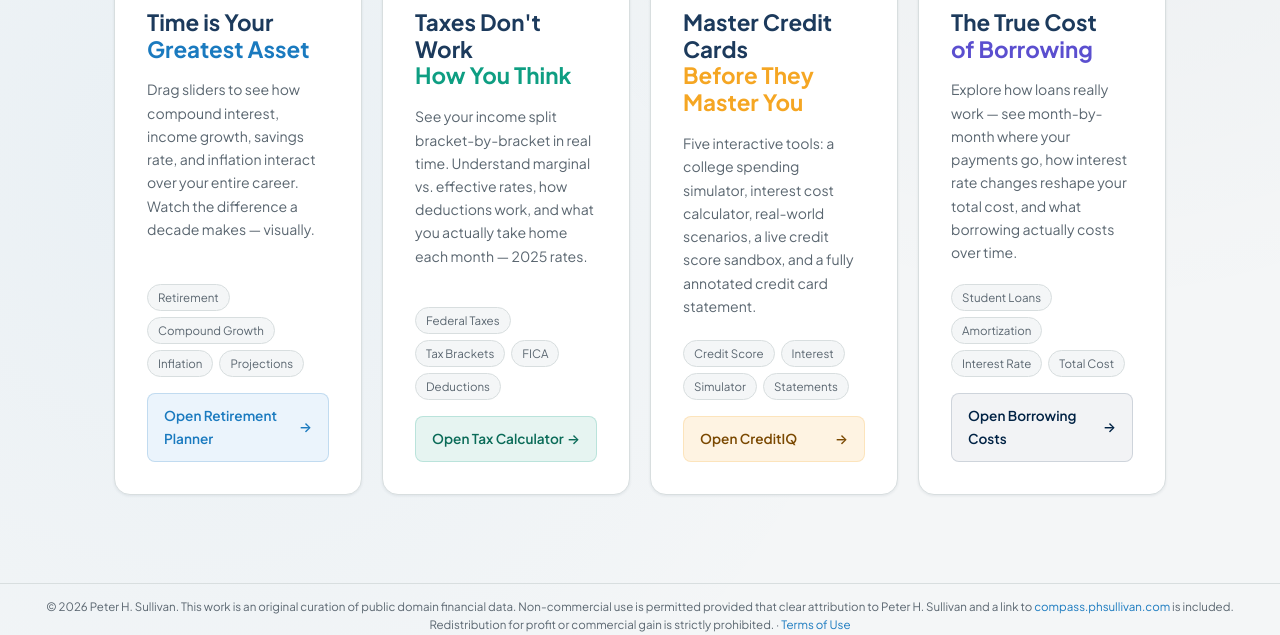
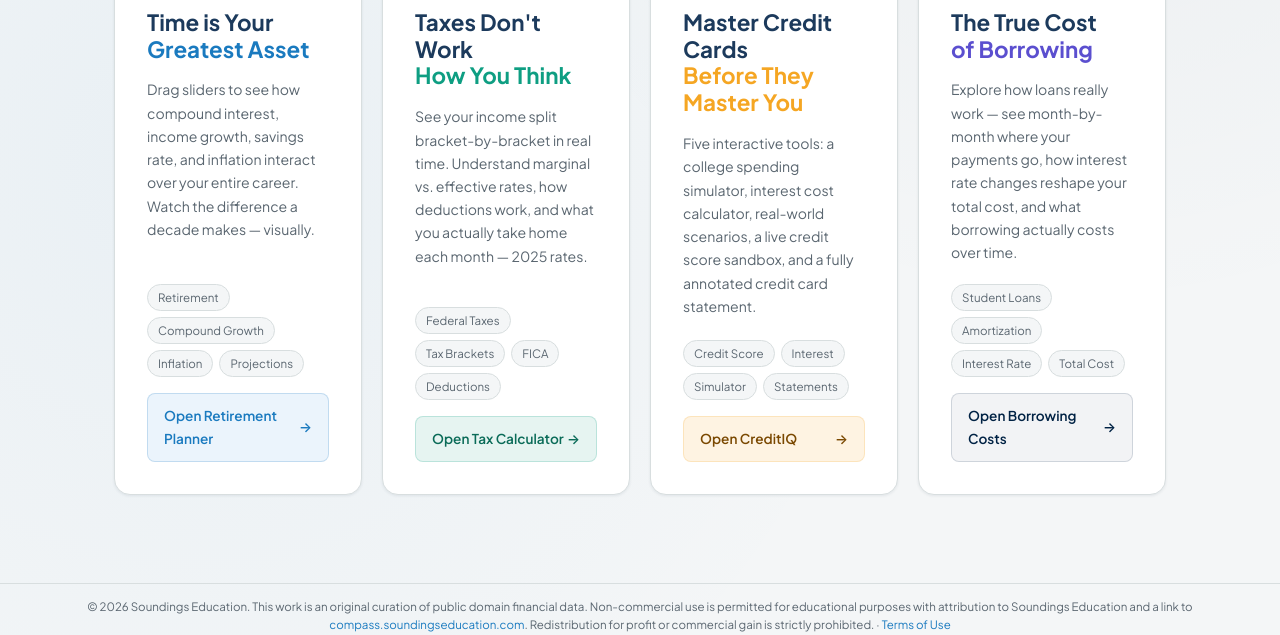
Before and after one commit to phsullivan/financial-compass, a plain HTML site: page financial-compass.html in a window 1280 px wide. Shown: the part 567-1202 px from the top of the page. Drawn offline with nearby package versions, Linux system fonts and the light colour scheme.

Commit message:
Update copyright attribution to Soundings Education
- File header comment: © Peter H. Sullivan / Soundings Education
- Visible page footers: © 2026 Soundings Education, updated domain to compass.soundingseducation.com
- Terms page: Soundings Education as rights holder, Peter H. Sullivan credited as creator
- All compass.phsullivan.com references updated to compass.soundingseducation.com

Co-Authored-By: Claude Sonnet 4.6 <noreply@anthropic.com>

```diff
--- a/financial-compass.html
+++ b/financial-compass.html
@@ -3,15 +3,15 @@
 <head>
 <meta charset="UTF-8">
 <!--
-  © 2026 Peter H. Sullivan.
+  © 2026 Peter H. Sullivan / Soundings Education.
   This work is an original curation of public domain financial data.
   The unique selection, coordination, arrangement, digital presentation,
-  and original instructional design is the intellectual property of Peter H. Sullivan
+  and original instructional design is the intellectual property of Peter H. Sullivan / Soundings Education
   and is protected by copyright law as a "compilation."
-  Non-commercial use is permitted provided that clear attribution to Peter H. Sullivan
-  and a functional link to compass.phsullivan.com is included.
+  Non-commercial use is permitted provided that clear attribution to Soundings Education
+  and a functional link to compass.soundingseducation.com is included.
   Redistribution for profit or commercial gain is strictly prohibited.
-  Full terms: compass.phsullivan.com (Terms of Use)
+  Full terms: compass.soundingseducation.com (Terms of Use)
 -->
 <meta name="viewport" content="width=device-width, initial-scale=1.0">
 <title>Financial Compass — Your Complete Guide to Financial Indepence</title>
@@ -671,7 +671,7 @@ footer { text-align: center; padding: 24px 0 40px; color: var(--muted); font-siz
     </div>
 
   </div>
-  <div class="copyright-notice">© 2026 Peter H. Sullivan. This work is an original curation of public domain financial data. Non-commercial use is permitted provided that clear attribution to Peter H. Sullivan and a link to <a href="https://compass.phsullivan.com" target="_blank">compass.phsullivan.com</a> is included. Redistribution for profit or commercial gain is strictly prohibited. · <a href="#" onclick="showPage('terms');return false;">Terms of Use</a></div>
+  <div class="copyright-notice">© 2026 Soundings Education. This work is an original curation of public domain financial data. Non-commercial use is permitted for educational purposes with attribution to Soundings Education and a link to <a href="https://compass.soundingseducation.com" target="_blank">compass.soundingseducation.com</a>. Redistribution for profit or commercial gain is strictly prohibited. · <a href="#" onclick="showPage('terms');return false;">Terms of Use</a></div>
 </div>
 
 <!-- ══════════════════════════════════════════════════
@@ -781,7 +781,7 @@ footer { text-align: center; padding: 24px 0 40px; color: var(--muted); font-siz
     </div>
   </div>
   <footer>This is a simplified model for educational purposes. Returns are not guaranteed. Consult a financial advisor for personal planning.</footer>
-  <div class="copyright-notice">© 2026 Peter H. Sullivan. This work is an original curation of public domain financial data. Non-commercial use is permitted provided that clear attribution to Peter H. Sullivan and a link to <a href="https://compass.phsullivan.com" target="_blank">compass.phsullivan.com</a> is included. Redistribution for profit or commercial gain is strictly prohibited. · <a href="#" onclick="showPage('terms');return false;">Terms of Use</a></div>
+  <div class="copyright-notice">© 2026 Soundings Education. This work is an original curation of public domain financial data. Non-commercial use is permitted for educational purposes with attribution to Soundings Education and a link to <a href="https://compass.soundingseducation.com" target="_blank">compass.soundingseducation.com</a>. Redistribution for profit or commercial gain is strictly prohibited. · <a href="#" onclick="showPage('terms');return false;">Terms of Use</a></div>
 </div>
 </div>
 
@@ -1003,7 +1003,7 @@ footer { text-align: center; padding: 24px 0 40px; color: var(--muted); font-siz
   </div><!-- end bonus section -->
 
   <footer>For educational purposes only. Based on 2025 federal income tax brackets for a single filer. Does not include state taxes or other credits.</footer>
-  <div class="copyright-notice">© 2026 Peter H. Sullivan. This work is an original curation of public domain financial data. Non-commercial use is permitted provided that clear attribution to Peter H. Sullivan and a link to <a href="https://compass.phsullivan.com" target="_blank">compass.phsullivan.com</a> is included. Redistribution for profit or commercial gain is strictly prohibited. · <a href="#" onclick="showPage('terms');return false;">Terms of Use</a></div>
+  <div class="copyright-notice">© 2026 Soundings Education. This work is an original curation of public domain financial data. Non-commercial use is permitted for educational purposes with attribution to Soundings Education and a link to <a href="https://compass.soundingseducation.com" target="_blank">compass.soundingseducation.com</a>. Redistribution for profit or commercial gain is strictly prohibited. · <a href="#" onclick="showPage('terms');return false;">Terms of Use</a></div>
 </div>
 </div>
 
@@ -1408,7 +1408,7 @@ footer { text-align: center; padding: 24px 0 40px; color: var(--muted); font-siz
   </div>
 
   <footer>For educational purposes only. Calculations assume a fixed interest rate and standard monthly payments. Does not account for fees, income-driven repayment plans, or loan forgiveness programs.</footer>
-  <div class="copyright-notice">© 2026 Peter H. Sullivan. This work is an original curation of public domain financial data. Non-commercial use is permitted provided that clear attribution to Peter H. Sullivan and a link to <a href="https://compass.phsullivan.com" target="_blank">compass.phsullivan.com</a> is included. Redistribution for profit or commercial gain is strictly prohibited. · <a href="#" onclick="showPage('terms');return false;">Terms of Use</a></div>
+  <div class="copyright-notice">© 2026 Soundings Education. This work is an original curation of public domain financial data. Non-commercial use is permitted for educational purposes with attribution to Soundings Education and a link to <a href="https://compass.soundingseducation.com" target="_blank">compass.soundingseducation.com</a>. Redistribution for profit or commercial gain is strictly prohibited. · <a href="#" onclick="showPage('terms');return false;">Terms of Use</a></div>
 </div>
 </div>
 
@@ -1756,7 +1756,7 @@ footer { text-align: center; padding: 24px 0 40px; color: var(--muted); font-siz
   </div>
 
   <footer>This tool is for educational purposes only. Credit score point values are approximate illustrations, not exact FICO calculations.</footer>
-  <div class="copyright-notice">© 2026 Peter H. Sullivan. This work is an original curation of public domain financial data. Non-commercial use is permitted provided that clear attribution to Peter H. Sullivan and a link to <a href="https://compass.phsullivan.com" target="_blank">compass.phsullivan.com</a> is included. Redistribution for profit or commercial gain is strictly prohibited. · <a href="#" onclick="showPage('terms');return false;">Terms of Use</a></div>
+  <div class="copyright-notice">© 2026 Soundings Education. This work is an original curation of public domain financial data. Non-commercial use is permitted for educational purposes with attribution to Soundings Education and a link to <a href="https://compass.soundingseducation.com" target="_blank">compass.soundingseducation.com</a>. Redistribution for profit or commercial gain is strictly prohibited. · <a href="#" onclick="showPage('terms');return false;">Terms of Use</a></div>
 </div>
 </div>
 
@@ -3135,7 +3135,7 @@ homeUpdate();
 <div class="container" style="max-width:820px;margin:0 auto;padding:48px 32px 80px;">
 
   <div style="margin-bottom:40px;">
-    <div style="font-size:.7rem;text-transform:uppercase;letter-spacing:2px;color:var(--accent);font-weight:600;margin-bottom:10px;">compass.phsullivan.com</div>
+    <div style="font-size:.7rem;text-transform:uppercase;letter-spacing:2px;color:var(--accent);font-weight:600;margin-bottom:10px;">compass.soundingseducation.com</div>
     <h1 style="font-family:var(--font-sans);font-size:2.2rem;font-weight:900;color:var(--text);line-height:1.15;margin-bottom:12px;">Terms of Use</h1>
     <div style="font-size:.85rem;color:var(--muted);">Last updated: 2026 &nbsp;·&nbsp; Governed by the laws of the Commonwealth of Massachusetts</div>
   </div>
@@ -3146,7 +3146,7 @@ homeUpdate();
       <div style="font-family:var(--font-sans);font-size:1.6rem;font-weight:900;color:var(--accent);flex-shrink:0;line-height:1;">1</div>
       <div>
         <div style="font-family:var(--font-sans);font-size:1.05rem;font-weight:700;color:var(--text);margin-bottom:10px;">Ownership of Content and "Compilation" Rights</div>
-        <div style="font-size:.88rem;color:var(--muted);line-height:1.75;">The information provided on <strong style="color:var(--text);">compass.phsullivan.com</strong> regarding loan mechanics and financial concepts is derived from public domain sources. However, the unique <strong style="color:var(--text);">selection, coordination, arrangement, digital presentation, and original instructional design</strong> of this information is the original intellectual work of <strong style="color:var(--text);">Peter H. Sullivan</strong> and is protected by copyright law as a <em>"compilation."</em></div>
+        <div style="font-size:.88rem;color:var(--muted);line-height:1.75;">The information provided on <strong style="color:var(--text);">compass.soundingseducation.com</strong> regarding loan mechanics and financial concepts is derived from public domain sources. However, the unique <strong style="color:var(--text);">selection, coordination, arrangement, digital presentation, and original instructional design</strong> of this information is the original intellectual work of <strong style="color:var(--text);">Soundings Education</strong> (created by Peter H. Sullivan) and is protected by copyright law as a <em>"compilation."</em></div>
       </div>
     </div>
   </div>
@@ -3157,7 +3157,7 @@ homeUpdate();
       <div style="font-family:var(--font-sans);font-size:1.6rem;font-weight:900;color:var(--accent);flex-shrink:0;line-height:1;">2</div>
       <div>
         <div style="font-family:var(--font-sans);font-size:1.05rem;font-weight:700;color:var(--text);margin-bottom:10px;">Proprietary Assets</div>
-        <div style="font-size:.88rem;color:var(--muted);line-height:1.75;">All original text, custom graphics, site design, logos, and underlying code are the exclusive property of <strong style="color:var(--text);">Peter H. Sullivan</strong>. Use of these specific assets outside the scope of the Limited License described in Section 3 is strictly prohibited.</div>
+        <div style="font-size:.88rem;color:var(--muted);line-height:1.75;">All original text, custom graphics, site design, logos, and underlying code are the exclusive property of <strong style="color:var(--text);">Soundings Education</strong>. Created by Peter H. Sullivan. Use of these specific assets outside the scope of the Limited License described in Section 3 is strictly prohibited.</div>
       </div>
     </div>
   </div>
@@ -3176,7 +3176,7 @@ homeUpdate();
           </div>
           <div style="background:var(--surface);border:1px solid var(--border);border-left:3px solid var(--accent2);border-radius:0 12px 12px 0;padding:14px 18px;">
             <div style="font-size:.78rem;font-weight:800;text-transform:uppercase;letter-spacing:.8px;color:var(--accent2);margin-bottom:5px;">Mandatory Attribution</div>
-            <div style="font-size:.85rem;color:var(--muted);line-height:1.65;">Any reproduction, excerpt, or redistribution must include a clear and conspicuous credit to <strong style="color:var(--text);">Peter H. Sullivan</strong> and a functional hyperlink to <a href="https://compass.phsullivan.com" target="_blank" style="color:var(--accent);">compass.phsullivan.com</a>.</div>
+            <div style="font-size:.85rem;color:var(--muted);line-height:1.65;">Any reproduction, excerpt, or redistribution must include a clear and conspicuous credit to <strong style="color:var(--text);">Soundings Education</strong> and a functional hyperlink to <a href="https://compass.soundingseducation.com" target="_blank" style="color:var(--accent);">compass.soundingseducation.com</a>.</div>
           </div>
           <div style="background:var(--surface);border:1px solid var(--border);border-left:3px solid var(--purple);border-radius:0 12px 12px 0;padding:14px 18px;">
             <div style="font-size:.78rem;font-weight:800;text-transform:uppercase;letter-spacing:.8px;color:var(--purple);margin-bottom:5px;">No Modification</div>
@@ -3197,7 +3197,7 @@ homeUpdate();
       <div style="font-family:var(--font-sans);font-size:1.6rem;font-weight:900;color:var(--accent);flex-shrink:0;line-height:1;">4</div>
       <div>
         <div style="font-family:var(--font-sans);font-size:1.05rem;font-weight:700;color:var(--text);margin-bottom:10px;">Disclaimer</div>
-        <div style="font-size:.88rem;color:var(--muted);line-height:1.75;">The content on <strong style="color:var(--text);">compass.phsullivan.com</strong> is provided for educational and informational purposes only and does <strong style="color:var(--text);">not</strong> constitute financial, legal, or tax advice. Peter H. Sullivan makes no representations as to the accuracy or completeness of any information and accepts no liability for decisions made in reliance on this content.</div>
+        <div style="font-size:.88rem;color:var(--muted);line-height:1.75;">The content on <strong style="color:var(--text);">compass.soundingseducation.com</strong> is provided for educational and informational purposes only and does <strong style="color:var(--text);">not</strong> constitute financial, legal, or tax advice. Soundings Education makes no representations as to the accuracy or completeness of any information and accepts no liability for decisions made in reliance on this content.</div>
       </div>
     </div>
   </div>
@@ -3213,7 +3213,7 @@ homeUpdate();
     </div>
   </div>
 
-  <div class="copyright-notice">© 2026 Peter H. Sullivan. This work is an original curation of public domain financial data. Non-commercial use is permitted provided that clear attribution to Peter H. Sullivan and a link to <a href="https://compass.phsullivan.com" target="_blank">compass.phsullivan.com</a> is included. Redistribution for profit or commercial gain is strictly prohibited.</div>
+  <div class="copyright-notice">© 2026 Soundings Education. Created by Peter H. Sullivan. This work is an original curation of public domain financial data. Non-commercial use is permitted for educational purposes with attribution to Soundings Education and a link to <a href="https://compass.soundingseducation.com" target="_blank">compass.soundingseducation.com</a>. Redistribution for profit or commercial gain is strictly prohibited.</div>
 
 </div>
 </div>
```
